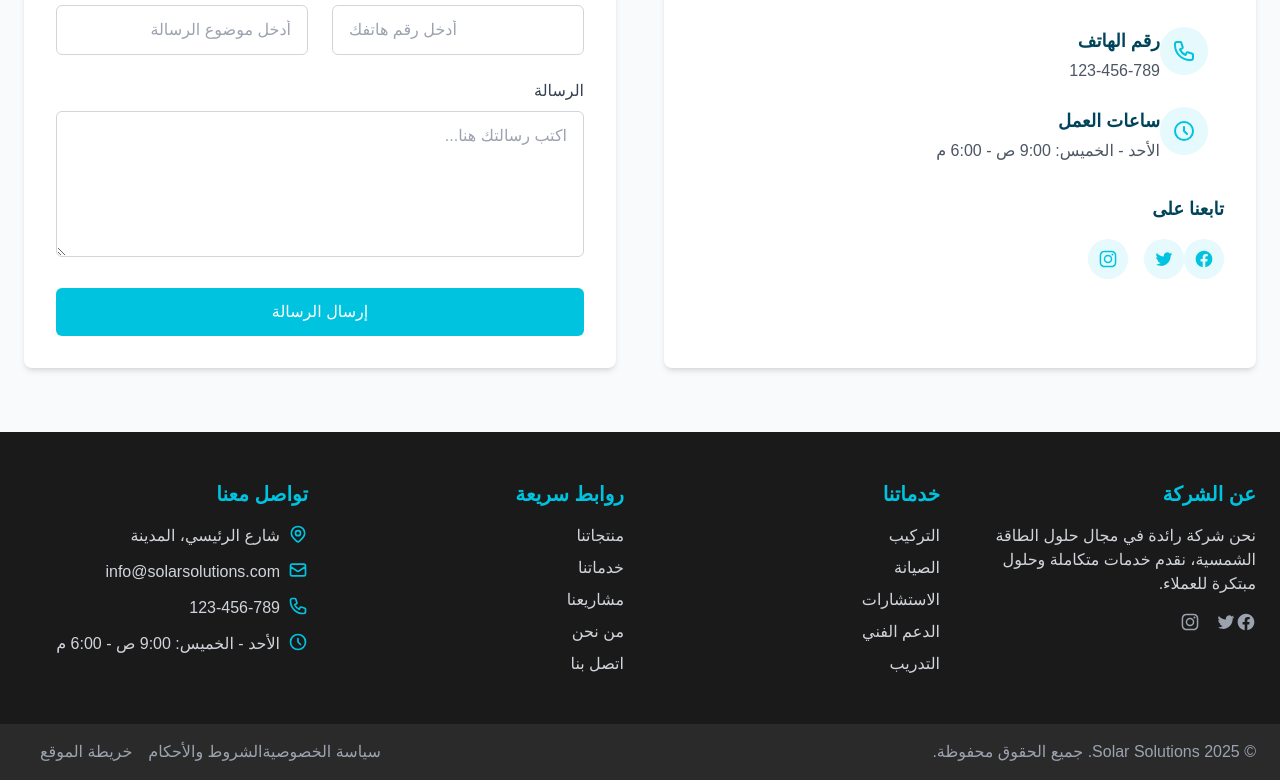
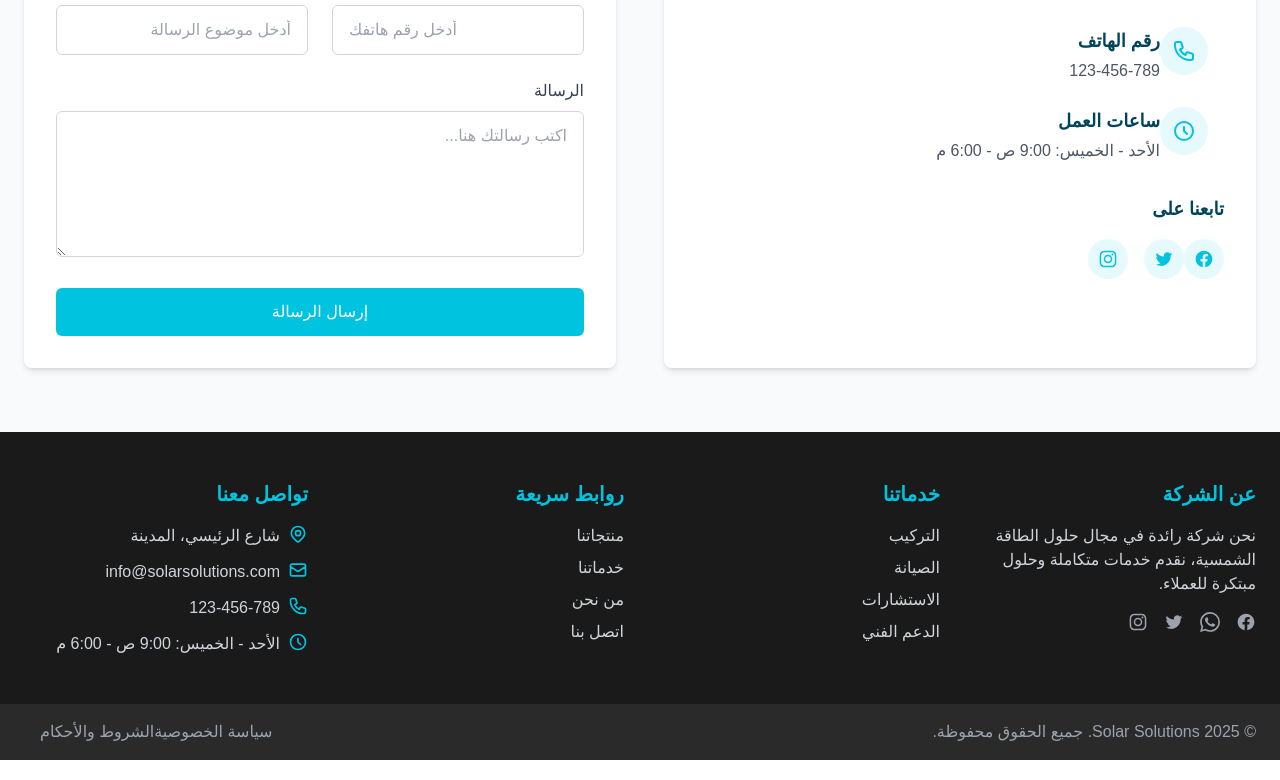
Before and after one commit to EngHamze0/My-Project-front, a React (Vite) app: page / in a window 1280 px wide. Shown: the part 3655-4435 px from the top of the page. Built offline with nearby package versions, Linux system fonts and the light colour scheme.

Commit message:
Update Footer component links and add new social media icons. Changed service links to a single "/services" path for consistency and added new SVG icons for enhanced visual appeal.

```diff
--- a/src/components/Layout/Footer.jsx
+++ b/src/components/Layout/Footer.jsx
@@ -21,6 +21,14 @@
                 </svg>
               </a>
               <a href="#" className="text-gray-400 hover:text-primary-500 transition-colors duration-300">
+
+              </a>
+              <a href="#" className="text-gray-400 hover:text-primary-500 transition-colors duration-300">
+                <svg className="w-5 h-5" fill="currentColor" viewBox="0 0 24 24" aria-hidden="true">
+                  <path d="M17.472 14.382c-.297-.149-1.758-.867-2.03-.967-.273-.099-.471-.148-.67.15-.197.297-.767.966-.94 1.164-.173.199-.347.223-.644.075-.297-.15-1.255-.463-2.39-1.475-.883-.788-1.48-1.761-1.653-2.059-.173-.297-.018-.458.13-.606.134-.133.298-.347.446-.52.149-.174.198-.298.298-.497.099-.198.05-.371-.025-.52-.075-.149-.669-1.612-.916-2.207-.242-.579-.487-.5-.669-.51-.173-.008-.371-.01-.57-.01-.198 0-.52.074-.792.372-.272.297-1.04 1.016-1.04 2.479 0 1.462 1.065 2.875 1.213 3.074.149.198 2.096 3.2 5.077 4.487.709.306 1.262.489 1.694.625.712.227 1.36.195 1.871.118.571-.085 1.758-.719 2.006-1.413.248-.694.248-1.289.173-1.413-.074-.124-.272-.198-.57-.347m-5.421 7.403h-.004a9.87 9.87 0 01-5.031-1.378l-.361-.214-3.741.982.998-3.648-.235-.374a9.86 9.86 0 01-1.51-5.26c.001-5.45 4.436-9.884 9.888-9.884 2.64 0 5.122 1.03 6.988 2.898a9.825 9.825 0 012.893 6.994c-.003 5.45-4.437 9.884-9.885 9.884m8.413-18.297A11.815 11.815 0 0012.05 0C5.495 0 .16 5.335.157 11.892c0 2.096.547 4.142 1.588 5.945L.057 24l6.305-1.654a11.882 11.882 0 005.683 1.448h.005c6.554 0 11.89-5.335 11.893-11.893a11.821 11.821 0 00-3.48-8.413z"/>
+                </svg>
+              </a>
+              <a href="#" className="text-gray-400 hover:text-primary-500 transition-colors duration-300">
                 <svg className="w-5 h-5" fill="currentColor" viewBox="0 0 24 24" aria-hidden="true">
                   <path d="M8.29 20.251c7.547 0 11.675-6.253 11.675-11.675 0-.178 0-.355-.012-.53A8.348 8.348 0 0022 5.92a8.19 8.19 0 01-2.357.646 4.118 4.118 0 001.804-2.27 8.224 8.224 0 01-2.605.996 4.107 4.107 0 00-6.993 3.743 11.65 11.65 0 01-8.457-4.287 4.106 4.106 0 001.27 5.477A4.072 4.072 0 012.8 9.713v.052a4.105 4.105 0 003.292 4.022 4.095 4.095 0 01-1.853.07 4.108 4.108 0 003.834 2.85A8.233 8.233 0 012 18.407a11.616 11.616 0 006.29 1.84" />
                 </svg>
@@ -38,19 +46,16 @@
             <h3 className="text-xl font-bold text-primary-500 mb-4">خدماتنا</h3>
             <ul className="space-y-2">
               <li>
-                <Link to="/services/installation" className="text-gray-300 hover:text-primary-500 transition-colors duration-300">التركيب</Link>
+                <Link to="/services" className="text-gray-300 hover:text-primary-500 transition-colors duration-300">التركيب</Link>
               </li>
               <li>
-                <Link to="/services/maintenance" className="text-gray-300 hover:text-primary-500 transition-colors duration-300">الصيانة</Link>
+                <Link to="/services" className="text-gray-300 hover:text-primary-500 transition-colors duration-300">الصيانة</Link>
               </li>
               <li>
-                <Link to="/services/consultation" className="text-gray-300 hover:text-primary-500 transition-colors duration-300">الاستشارات</Link>
+                <Link to="/services" className="text-gray-300 hover:text-primary-500 transition-colors duration-300">الاستشارات</Link>
               </li>
               <li>
-                <Link to="/services/support" className="text-gray-300 hover:text-primary-500 transition-colors duration-300">الدعم الفني</Link>
-              </li>
-              <li>
-                <Link to="/services/training" className="text-gray-300 hover:text-primary-500 transition-colors duration-300">التدريب</Link>
+                <Link to="/services" className="text-gray-300 hover:text-primary-500 transition-colors duration-300">الدعم الفني</Link>
               </li>
             </ul>
           </div>
@@ -65,9 +70,7 @@
               <li>
                 <Link to="/services" className="text-gray-300 hover:text-primary-500 transition-colors duration-300">خدماتنا</Link>
               </li>
-              <li>
-                <Link to="/projects" className="text-gray-300 hover:text-primary-500 transition-colors duration-300">مشاريعنا</Link>
-              </li>
+
               <li>
                 <Link to="/about" className="text-gray-300 hover:text-primary-500 transition-colors duration-300">من نحن</Link>
               </li>
@@ -124,9 +127,7 @@
             <Link to="/terms" className="text-gray-400 hover:text-primary-500 transition-colors duration-300">
               الشروط والأحكام
             </Link>
-            <Link to="/sitemap" className="text-gray-400 hover:text-primary-500 transition-colors duration-300">
-              خريطة الموقع
-            </Link>
+
           </div>
         </div>
       </div>
```
